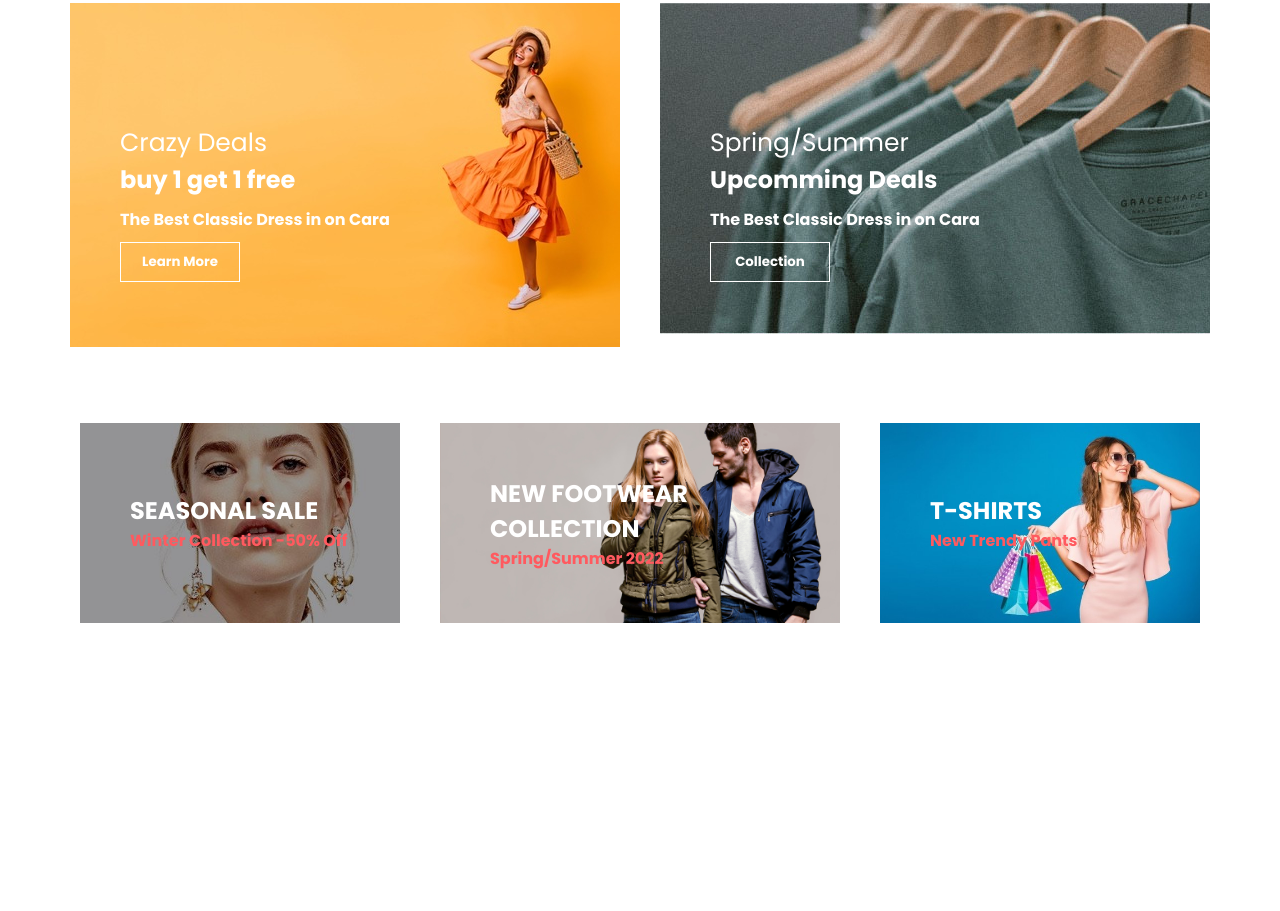
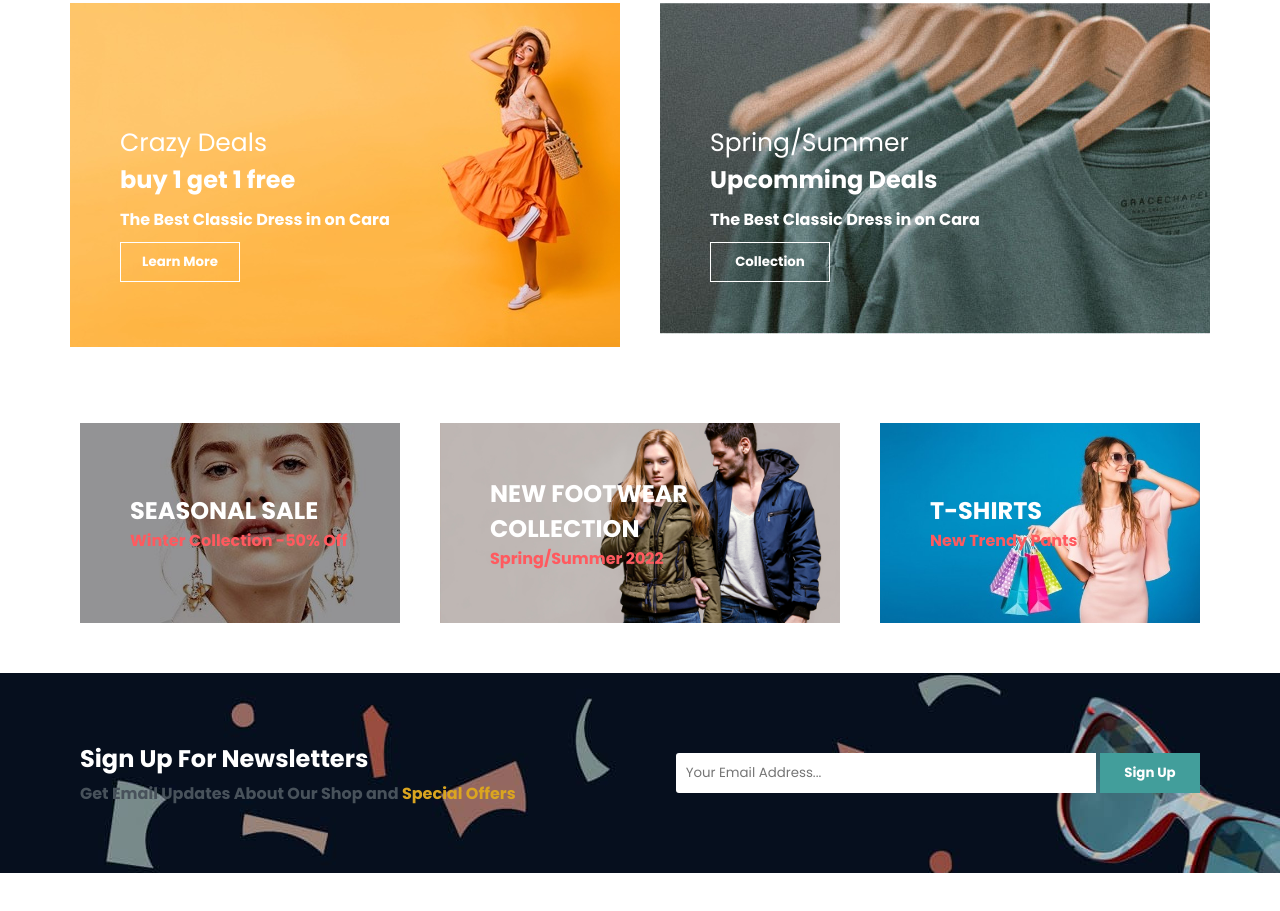
Before and after one commit to anthonykimani/ecommerce-website, a plain HTML site: page index.html in a window 1280 px wide. Shown: the part 4064-4975 px from the top of the page. Before the commit the page ends 4887 px from the top, so only its background shows below. Drawn offline with Linux system fonts and the light colour scheme; files whose address does not match are found by name.

Commit message:
adds the newletter-section

```diff
--- a/Assets/css/index.css
+++ b/Assets/css/index.css
@@ -371,3 +371,52 @@
 .offer-card h4{
     color:#ff5a5f;
 }
+
+/* NEWSLETTER SECTION */
+
+.newsletter-container{
+    background-image:url('/Assets/images/banner/b2.jpg');
+    display:flex;
+    justify-content:space-around;
+    height:200px;
+    margin:50px 0px 0px;
+    align-items: center;
+}
+
+.newsletter-text{
+    display:flex;
+    justify-content: space-around;
+    flex-direction:column;
+    height:70px;
+}
+
+.newsletter-text h1{
+    color:white;
+    font-weight:800;
+}
+
+.newsletter-text h4{
+    color:#48525B;
+}
+
+.newsletter-text h4 span{
+    color:goldenrod
+}
+
+.email{
+    width:400px;
+    height:40px;
+    border-radius:3px 0px 0px 3px;
+    border:none;
+    padding:0px 10px;
+    outline:none;
+}
+
+.sign-up-button{
+    width:100px;
+    height:40px;
+    background-color: #429E9B;
+    color:white;
+    border:none;
+    font-weight:800;
+}
--- a/index.html
+++ b/index.html
@@ -345,6 +345,17 @@
             </div>
         </section>
     </div>
+    <!-- NEWSLETTER SECTION -->
+    <section class="newsletter-container">
+        <div class="newsletter-text">
+            <h1>Sign Up For Newsletters</h1>
+            <h4>Get Email Updates About Our Shop and <span>Special Offers</span></h4>
+        </div>
+        <div class="newsletter-form">
+            <input type="email" class="email" placeholder="Your Email Address...">
+            <button class="sign-up-button">Sign Up</button>
+        </div>
+    </section>
     <div style="margin-top:200px"></div>
 </body>
 </html>
```
